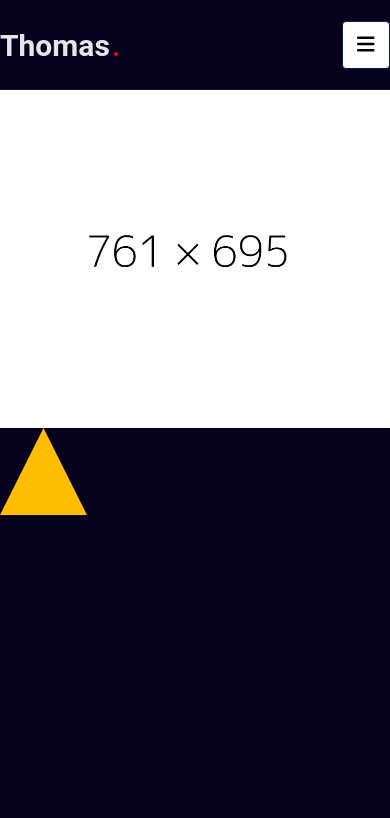
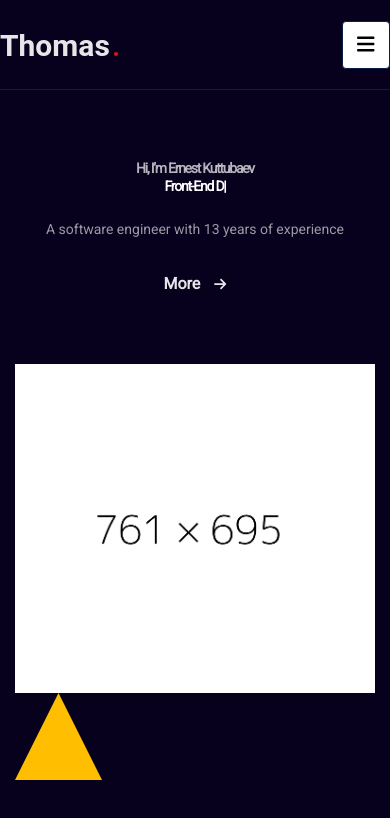
Before and after one commit to 2ernestkg/portfolio, a React (Vite) app: page / in a window 390 px wide. Shown: the top 818 px of the page. Built offline with nearby package versions, Linux system fonts and the light colour scheme.

Commit message:
feat: main home title and pic

```diff
--- a/index.html
+++ b/index.html
@@ -1,29 +1,41 @@
 <!DOCTYPE html>
 <html lang="en">
-
   <head>
-  <title> Ernest K. </title>
+    <title>Ernest K.</title>
     <!-- Required meta tags -->
-  <meta charset="utf-8">
-  <meta http-equiv="X-UA-Compatible" content="IE=edge">
+    <meta charset="utf-8" />
+    <meta http-equiv="X-UA-Compatible" content="IE=edge" />
     <meta name="description" content="" />
     <meta name="keywords" content=" " />
-  <meta name="developer" content="Ernest Kuttubaev">
-  <meta name="viewport" content="width=device-width, initial-scale=1, shrink-to-fit=no">
+    <meta name="developer" content="Ernest Kuttubaev" />
+    <meta
+      name="viewport"
+      content="width=device-width, initial-scale=1, shrink-to-fit=no"
+    />
 
     <!-- FAV AND ICONS   -->
-  <link rel="shortcut icon" href="assets/images/favicon.ico">
-  <link rel="shortcut icon" href="assets/images/apple-icon.png">
-  <link rel="shortcut icon" sizes="72x72" href="assets/images/apple-icon-72x72.png">
-  <link rel="shortcut icon" sizes="114x114" href="assets/images/apple-icon-114x114.png">
+    <link rel="shortcut icon" href="assets/images/favicon.ico" />
+    <link rel="shortcut icon" href="assets/images/apple-icon.png" />
+    <link
+      rel="shortcut icon"
+      sizes="72x72"
+      href="assets/images/apple-icon-72x72.png"
+    />
+    <link
+      rel="shortcut icon"
+      sizes="114x114"
+      href="assets/images/apple-icon-114x114.png"
+    />
 
     <!-- Font-->
-  <link href="https://fonts.googleapis.com/css?family=Roboto&display=swap" rel="stylesheet">
+    <link
+      href="https://fonts.googleapis.com/css?family=Roboto&display=swap"
+      rel="stylesheet"
+    />
   </head>
 
   <body>
     <div id="root"></div>
     <script type="module" src="/src/main.tsx"></script>
   </body>
-
 </html>
--- a/src/app/app.tsx
+++ b/src/app/app.tsx
@@ -5,7 +5,6 @@ import { useLocation } from "react-router-dom";
 import "preline/preline";
 import { IStaticMethods } from "preline/preline";
 import { useEffect } from "react";
-import Home from "pages/Home";
 
 declare global {
   interface Window {
@@ -23,7 +22,6 @@ function App() {
   return (
     <>
       <Header />
-      <Home />
       <About />
     </>
   );
--- a/src/components/Navbar.tsx
+++ b/src/components/Navbar.tsx
@@ -42,7 +42,7 @@ function Navbar() {
         className="hs-collapse hidden basis-full md:basis-auto md:flex flex-grow items-center"
       >
         <ul className="list-none m-0 p-0 flex flex-col mt-[10px] md:mt-0 ml-auto md:flex-row">
-          <NavItem href="#about" title="Abount" />
+          <NavItem href="#about" title="About" />
           <NavItem href="#service" title="Services" />
         </ul>
       </div>
--- a/src/index.css
+++ b/src/index.css
@@ -2,7 +2,9 @@
 @tailwind components;
 @tailwind utilities;
 
-*, ::after, ::before {
+*,
+::after,
+::before {
   box-sizing: border-box;
 }
 
--- a/src/pages/About.tsx
+++ b/src/pages/About.tsx
@@ -1,4 +1,108 @@
+import { faArrowRight } from "@fortawesome/free-solid-svg-icons";
+import { FontAwesomeIcon } from "@fortawesome/react-fontawesome";
+import { useEffect, useRef } from "react";
+
+const words = [
+  "Back-End Developer",
+  "Front-End Developer",
+  "Flutter Developer",
+];
+let isDeleting = false;
+let currentIndex = 0;
+let charIndex = 0;
+let timeoutRef: NodeJS.Timeout;
+
+const ms = 100;
+const typeRoles = (el: HTMLElement) => {
+  const currentWord = words[currentIndex];
+  if (isDeleting) {
+    el.textContent = currentWord.substring(0, charIndex - 1);
+    charIndex--;
+    if (charIndex == 0) {
+      isDeleting = false;
+      currentIndex++;
+      if (currentIndex == words.length) {
+        currentIndex = 0;
+      }
+    }
+    timeoutRef = setTimeout(() => {
+      typeRoles(el);
+    }, ms);
+  } else {
+    el.textContent = currentWord.substring(0, charIndex + 1);
+    charIndex++;
+    if (charIndex == currentWord.length) {
+      isDeleting = true;
+      timeoutRef = setTimeout(() => {
+        typeRoles(el);
+      }, 1000);
+    } else {
+      timeoutRef = setTimeout(() => {
+        typeRoles(el);
+      }, ms);
+    }
+  }
+};
 function About() {
-  return <section id="about"></section>;
+  const cursorRef = useRef(null);
+  const typewriterRef = useRef(null);
+  useEffect(() => {
+    if (typewriterRef.current !== null) {
+      typeRoles(typewriterRef.current);
+    }
+    return () => {
+      clearTimeout(timeoutRef);
+    };
+  }, []);
+
+  return (
+    <section className="h-[100vh] relative overflow-hidden block" id="about">
+      <div className="w-full px-[15px] mx-auto max-w-[540px] sm:max-w-[720px] md:max-w-[960px] lg:max-w-[1140px]">
+        <div className="py-[60px]">
+          <div className="flex flex-wrap -mr-[15px] -ml-[15px]">
+            <div className="sm:flex-grow-0 sm:flex-shrink-0 sm:basis-[50%] relative w-full min-h-[1px] px-[15px]">
+              <div className="py-[50px] px-0 pt-[100px] sm:py-[140px] sm:px-0">
+                <h1 className="md:text-[40px] lg:text-[50px] font-bold leading-[1.28] -tracking-[1.25px] mb-5 sm:mb-[20px] md:mb-10 text-white text-opacity-70">
+                  Hi, I’m Ernest Kuttubaev <br />
+                  <span ref={typewriterRef} className="text-white"></span>
+                  <span ref={cursorRef} className="text-white">
+                    |
+                  </span>
+                </h1>
+                <p className="text-[14px] sm:text-[16px] max-w-full opacity-60 font-normal not-italic leading-[1.88] tracking-normal text-white sm:max-w-[90%]">
+                  A software engineer with 13 years of experience
+                </p>
+                <div className="mt-[30px]">
+                  <a
+                    href="#"
+                    className="text-[16px] font-bold text-white mb-0 cursor-pointer p-0 no-underline bg-transparent transition-colors duration-300 ease-in opacity-90"
+                  >
+                    More{" "}
+                    <FontAwesomeIcon
+                      icon={faArrowRight}
+                      className="text-[14px] ml-[10px]"
+                    />
+                  </a>
+                </div>
+              </div>
+            </div>
+            <div className="sm:flex-grow-0 sm:flex-shrink-0 sm:basis-[50%] relative w-full min-h-[1px] px-[15px]">
+              <div className="pt-[18px] ml-0 w-full h-full sm:pt-18px sm:ml-30px sm:w-[125%] sm:h-full">
+                <img src="assets/images/resume-header.png" alt="" />
+                <div className="">
+                  <img
+                    src="assets/images/do-s-1.svg"
+                    srcSet="assets/images/do-s-1.svg 1.2x"
+                    alt=""
+                    className="img-fluid"
+                  />
+                </div>
+              </div>
+            </div>
+          </div>
+        </div>
+      </div>
+    </section>
+  );
 }
 export default About;
--- a/src/pages/Home.tsx
+++ /dev/null
@@ -1,32 +0,0 @@
-function Home() {
-  return (
-    <section className="" id="ev-home">
-      <div className="">
-        <div className="">
-          <div className="">
-            <div className="">
-              <div className="" data-wow-duration="1s" data-wow-delay=".2s">
-                <h1 className="">Hi, I’m Ernest Kuttubaev <br/>
-                  <span className=""></span></h1>
-                <p>A software engineer with 13 years of experience</p>
-                <div className="">
-                  <a href="#" className="">More <i className=""></i></a>
-                </div>
-              </div>
-            </div>
-            <div className="">
-              <div className="" data-wow-duration=".8s" data-wow-delay=".0s" id="rev-6">
-                <img src="assets/images/resume-header.png" alt=""/>
-                  <div className="">
-                    <img src="assets/images/do-s-1.svg" srcSet="assets/images/do-s-1.svg 1.2x" alt="" className="img-fluid"/>
-                  </div>
-              </div>
-            </div>
-          </div>
-        </div>
-      </div>
-    </section>
-  );
-}
-
-export default Home;
```
Lines whose indentation alone changed are shown as unchanged.
